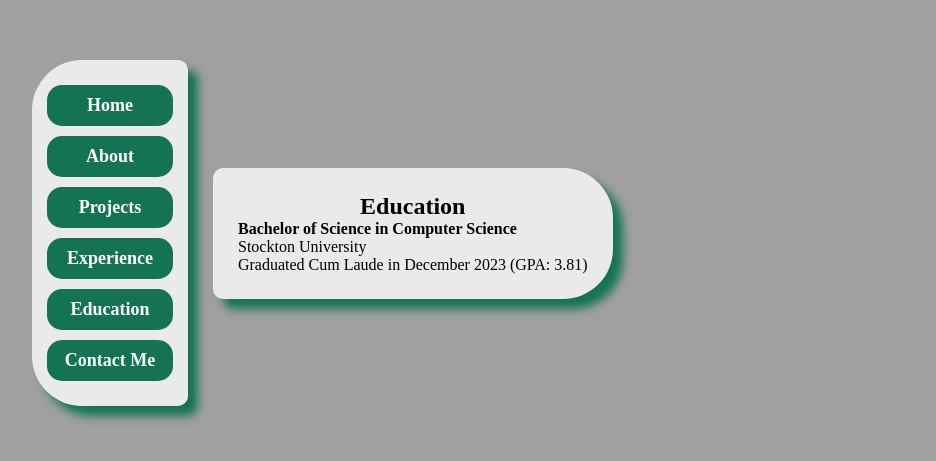
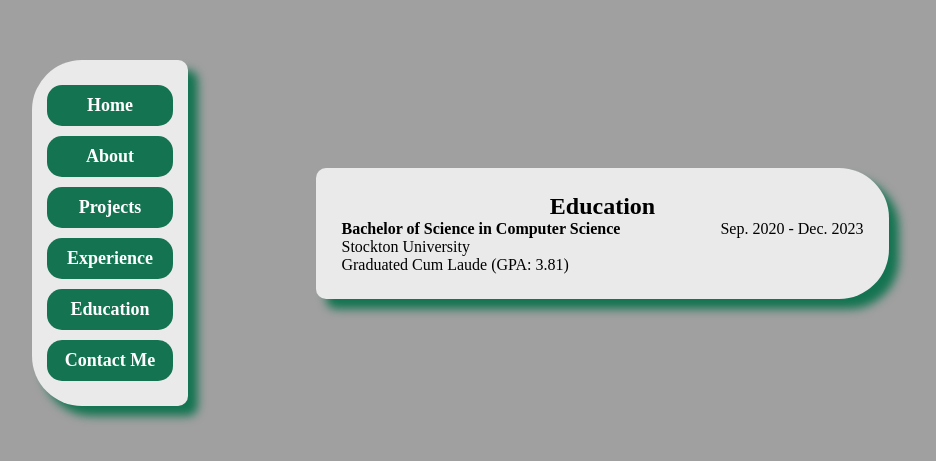
Before and after one commit to evan-jm/Portfolio, a React (Create React App) app in the folder frontend/: page /Portfolio/education in a window 1280 px wide. Shown: the part 167-628 px from the top of the page, without its empty margins (128-1064 px from the left). Built offline with nearby package versions, Linux system fonts and the light colour scheme.

Commit message:
Updating styling

```diff
--- a/frontend/src/App.scss
+++ b/frontend/src/App.scss
@@ -18,6 +18,6 @@ body {
   display: flex;
   flex-direction: column;
   justify-content: center;
-  align-items: flex-start;
+  align-items: center;
   width: 100%;
 }
--- a/frontend/src/pages/Education/Education.js
+++ b/frontend/src/pages/Education/Education.js
@@ -5,10 +5,13 @@ const Education = () => {
     <div className="container">
       <div className="education" id="education">
         <h2>Education</h2>
+        <div className="header">
+          <h4>Bachelor of Science in Computer Science</h4>
+          <p>Sep. 2020 - Dec. 2023</p>
+        </div>
         <div className="contents">
-          <h4>Bachelor of Science in Computer Science</h4>
           <p>Stockton University</p>
-          <p>Graduated Cum Laude in December 2023 (GPA: 3.81)</p>
+          <p>Graduated Cum Laude (GPA: 3.81)</p>
         </div>
       </div>
     </div>
--- a/frontend/src/pages/Education/Education.scss
+++ b/frontend/src/pages/Education/Education.scss
@@ -15,3 +15,11 @@
 .education h2 {
   align-self: center;
 }
+
+.education > .header {
+  display: flex;
+  flex-direction: row;
+  justify-content: space-between;
+  align-items: center;
+  gap: 100px;
+}
--- a/frontend/src/pages/Experience/Experience.js
+++ b/frontend/src/pages/Experience/Experience.js
@@ -7,6 +7,15 @@ const Experience = () => {
         <center>
           <h2>Experience</h2>
         </center>
+        <div className="entry">
+          <div className="header">
+            <h4>Full Stack Developer | Freelance Developer</h4>
+            <p>July 2024 - Present</p>
+          </div>
+          <ul>
+            <li></li>
+          </ul>
+        </div>
         <div className="entry">
           <div className="header">
             <h4>Software Engineer | Komo Machine Inc.</h4>
--- a/frontend/src/pages/Experience/Experience.scss
+++ b/frontend/src/pages/Experience/Experience.scss
@@ -3,7 +3,6 @@
 .experience {
   display: flex;
   flex-direction: column;
-  justify-content: baseline;
   background-color: $components;
   padding: $component-padding;
   border-radius: $component-border-radius;
@@ -19,7 +18,7 @@
   margin-left: 20px;
 }
 
-.header {
+.entry > .header {
   display: flex;
   flex-direction: row;
   justify-content: space-between;
```
